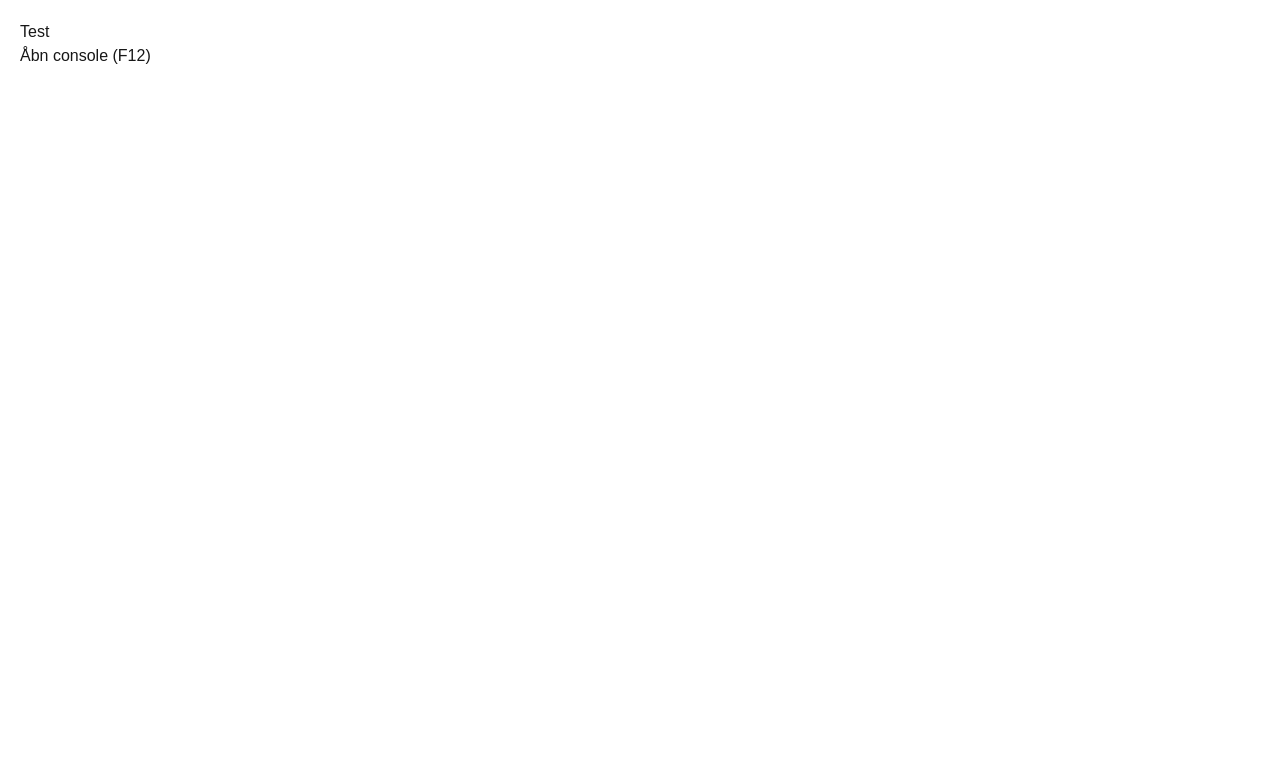
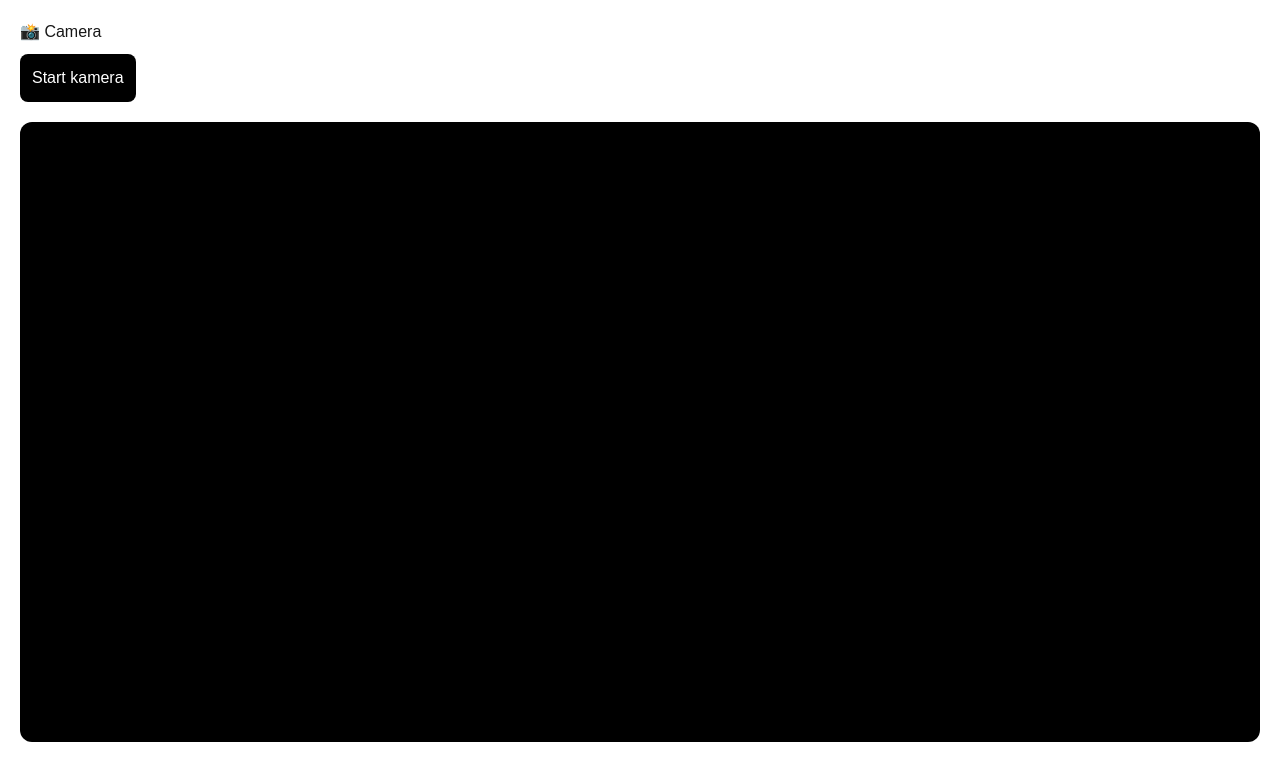
Before and after one commit to sagaarde-cloud/event-camera, a Next.js app: page /camera in a window 1280 px wide. Shown: the top 780 px of the page. Built offline with nearby package versions, Linux system fonts and the light colour scheme.

Commit message:
update camera

```diff
--- a/app/camera/page.tsx
+++ b/app/camera/page.tsx
@@ -1,17 +1,72 @@
 "use client";
 
-import { useEffect } from "react";
+import { useRef, useState } from "react";
 
-export default function Page() {
-  useEffect(() => {
-    console.log("navigator:", navigator);
-    console.log("mediaDevices:", navigator?.mediaDevices);
-  }, []);
+export default function CameraPage() {
+  const videoRef = useRef<HTMLVideoElement | null>(null);
+  const [error, setError] = useState<string | null>(null);
+  const [started, setStarted] = useState(false);
+
+  async function startCamera() {
+    try {
+      setError(null);
+
+      const stream = await navigator.mediaDevices.getUserMedia({
+        video: { facingMode: "user" },
+        audio: false,
+      });
+
+      if (videoRef.current) {
+        videoRef.current.srcObject = stream;
+
+        await videoRef.current.play();
+        setStarted(true);
+      }
+    } catch (err: any) {
+      console.error(err);
+      setError(err?.message || "Ukendt kamera fejl");
+    }
+  }
 
   return (
-    <div style={{ padding: 20 }}>
-      <h1>Test</h1>
-      <p>Åbn console (F12)</p>
-    </div>
+    <main style={{ padding: 20 }}>
+      <h1>📸 Camera</h1>
+
+      <button
+        onClick={startCamera}
+        style={{
+          padding: 12,
+          background: "black",
+          color: "white",
+          borderRadius: 8,
+          marginTop: 10,
+        }}
+      >
+        Start kamera
+      </button>
+
+      {error && (
+        <p style={{ color: "red", marginTop: 10 }}>
+          ❌ {error}
+        </p>
+      )}
+
+      <video
+        ref={videoRef}
+        autoPlay
+        playsInline
+        muted
+        style={{
+          width: "100%",
+          marginTop: 20,
+          borderRadius: 12,
+          background: "black",
+        }}
+      />
+
+      {started && (
+        <p style={{ marginTop: 10 }}>✅ Kamera kører</p>
+      )}
+    </main>
   );
 }
```
